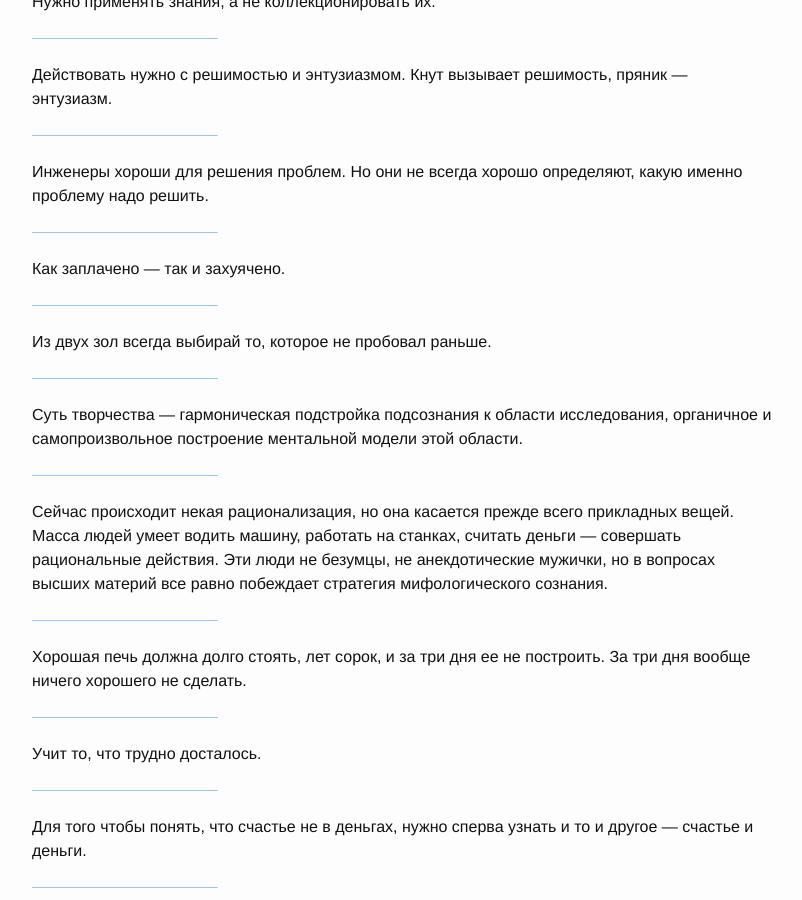
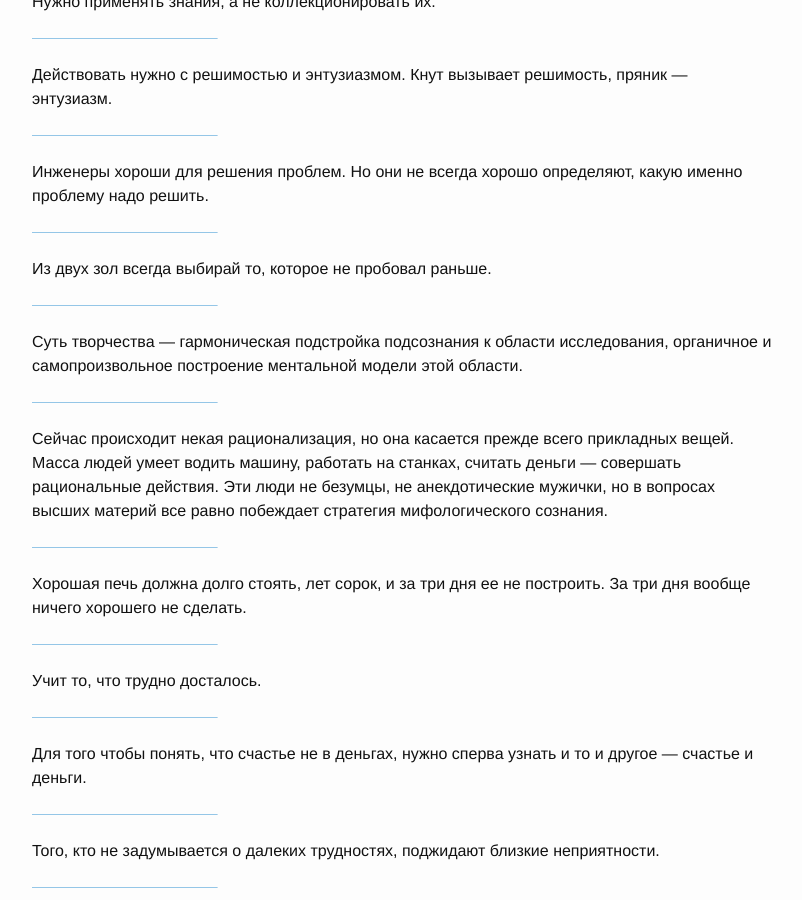
Before and after one commit to beeos/beeos.github.io, a Jekyll site: the page built from cites.md, in a window 1280 px wide and 900 px high, scrolled down 853 px. Shown: the whole window, without its empty margins (238-1040 px from the left). Built offline with Jekyll 4.4.1, drawn with Linux system fonts in a browser that asks for light colours; nearby versions of some CDN libraries; some of the changed text lies outside the part shown.

Commit message:
Output beautifying

```diff
--- a/_includes/cites.html
+++ b/_includes/cites.html
@@ -1,9 +1,11 @@
 {% assign cites = site.data.cites %}
 
 {% for cite in cites %}
+{% unless cite.hide %}
 {% assign text = cite.text | markdownify %}
 {% assign text = text | remove: '<p>' %}
 {% assign text = text | remove: '</p>' %}
-<p>{{ text }}{% if cite.author %} / <em><small>{{ cite.author }}</small></em>{% endif %}</p>
+<p>{{ text }}{% if cite.author %} /&nbsp;<em><small>{{ cite.author }}</small></em>{% endif %}</p>
 * * *
+{% endunless %}
 {% endfor %}
```
